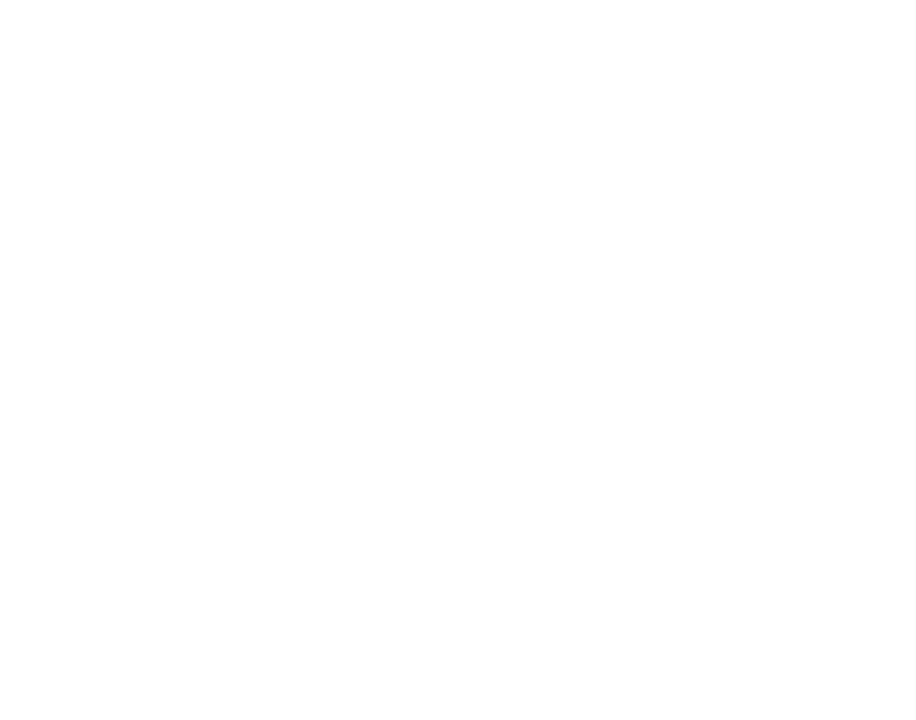
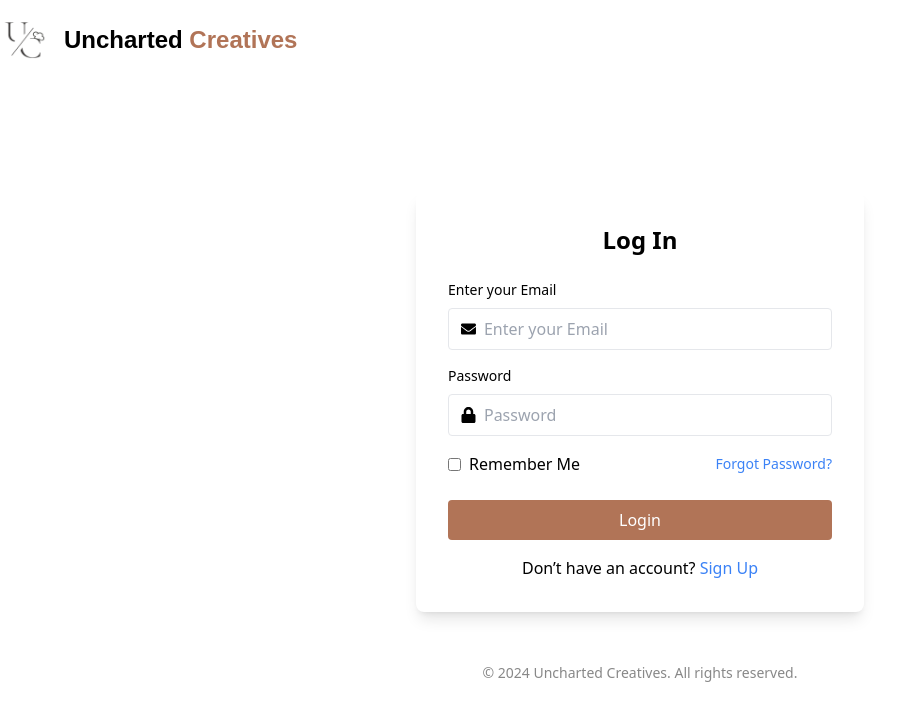
Before and after one commit to Despee2k/CIS2102-uncharted, a React (Vite) app in the folder frontend/: page /login in a window 1280 px wide. Before the commit this address had no page. Shown: the top 720 px of the page, without its empty margins (0-916 px from the left). Built offline with nearby package versions, Linux system fonts and the light colour scheme.

Commit message:
feat: add LoginPage

```diff
--- /dev/null
+++ b/frontend/src/features/LoginPage/Header.jsx
@@ -0,0 +1,24 @@
+
+import { Link } from "react-router-dom";
+
+const Header = () => {
+  return (
+    <div className="container mx-auto flex justify-between items-center mt-4">
+      {/* Logo */}
+      <div className="flex items-center">
+        <img
+          src="../../src/assets/Logo2.png"
+          alt="Logo"
+          className="h-12 w-12 mr-4"
+        />
+        <Link to="/">
+          <span className="text-2xl font-semibold text-black font-heading">
+            Uncharted <span className="text-accent">Creatives</span>
+          </span>
+        </Link>
+      </div>
+    </div>
+  );
+}
+
+export default Header;
--- /dev/null
+++ b/frontend/src/features/LoginPage/LoginForm.jsx
@@ -0,0 +1,88 @@
+import { useState } from 'react';
+import { Link } from 'react-router-dom';
+import { FaEnvelope, FaLock } from 'react-icons/fa';
+
+const LoginForm = () => {
+  const [email, setEmail] = useState('');
+  const [password, setPassword] = useState('');
+  const [error, setError] = useState('');
+
+  const handleLogin = async (e) => {
+    e.preventDefault();
+    try {
+      // Simulate login logic
+      alert('Login successful!');
+      window.location.href = '/';
+    } catch (err) {
+      setError('Invalid email or password');
+    }
+  };
+
+  return (
+    <div className=" flex justify-center pt-32">
+      <div className="bg-white p-8 rounded-lg shadow-lg max-w-md w-full margin-bottom">
+        <h2 className="text-2xl font-bold mb-6 text-center">Log In</h2>
+        <form onSubmit={handleLogin}>
+          <div className="mb-4">
+            <label className="block text-sm font-medium mb-2" htmlFor="email">
+              Enter your Email
+            </label>
+            <div className="flex items-center border rounded px-3 py-2">
+              <FaEnvelope className="text-black-400" />
+              <input
+                type="email"
+                id="email"
+                placeholder="Enter your Email"
+                value={email}
+                onChange={(e) => setEmail(e.target.value)}
+                className="ml-2 w-full border-none focus:outline-none"
+                required
+              />
+            </div>
+          </div>
+          <div className="mb-4">
+            <label className="block text-sm font-medium mb-2" htmlFor="password">
+              Password
+            </label>
+            <div className="flex items-center border rounded px-3 py-2">
+              <FaLock className="text-black-400" />
+              <input
+                type="password"
+                id="password"
+                placeholder="Password"
+                value={password}
+                onChange={(e) => setPassword(e.target.value)}
+                className="ml-2 w-full border-none focus:outline-none"
+                required
+              />
+            </div>
+          </div>
+          <div className="flex items-center justify-between mb-6">
+            <label className="flex items-center">
+              <input type="checkbox" className="mr-2" />
+              Remember Me
+            </label>
+            <Link to="/forgot-password" className="text-blue-500 text-sm">
+              Forgot Password?
+            </Link>
+          </div>
+          <button
+            type="submit"
+            className="w-full bg-[#B17457] text-white py-2 rounded hover:bg-opacity-90 transition duration-300"
+          >
+            Login
+          </button>
+          {error && <p className="text-red-500 mt-2">{error}</p>}
+          <div className="text-center mt-4">
+            <span>Don’t have an account? </span>
+            <Link to="/signup" className="text-blue-500">
+              Sign Up
+            </Link>
+          </div>
+        </form>
+      </div>
+    </div>
+  );
+};
+
+export default LoginForm;
--- /dev/null
+++ b/frontend/src/pages/LoginPage.jsx
@@ -0,0 +1,20 @@
+
+import Header from '../features/LoginPage/Header';
+import LoginForm from '../features/LoginPage/LoginForm';
+import '../styling/AuthPage.css';
+
+const LoginPage = () => {
+    return (
+        <>
+          <Header title="Uncharted Creatives" />
+          <div className="">
+            <LoginForm />
+            <footer className="auth-footer">
+              © 2024 Uncharted Creatives. All rights reserved.
+            </footer>
+          </div>
+        </>
+    );
+};
+
+export default LoginPage;
--- /dev/null
+++ b/frontend/src/styling/AuthPage.css
@@ -0,0 +1,99 @@
+/* Navbar styling */
+.navbar {
+    padding: 20px;
+    text-align: center;
+  }
+
+  .navbar-title {
+    font-size: 24px;
+    font-weight: bold;
+    color: #a0522d;
+  }
+
+  /* Login form container */
+
+
+  .login-form-container {
+    width: 400px;
+    padding: 20px;
+    border: 1px solid #ddd;
+    border-radius: 8px;
+    box-shadow: 0 4px 6px rgba(0, 0, 0, 0.1);
+    text-align: center;
+  }
+
+  .form-title {
+    font-size: 22px;
+    font-weight: bold;
+    margin-bottom: 20px;
+  }
+
+  .login-form label {
+    display: block;
+    text-align: left;
+    font-weight: 600;
+    margin: 10px 0 5px;
+  }
+
+  .login-form input {
+    width: 100%;
+    padding: 10px;
+    margin-bottom: 15px;
+    border: 1px solid #ccc;
+    border-radius: 4px;
+  }
+
+  .form-options {
+    display: flex;
+    justify-content: space-between;
+    align-items: center;
+    margin-bottom: 20px;
+  }
+
+  .forgot-password {
+    color: blue;
+    text-decoration: none;
+  }
+
+  .forgot-password:hover {
+    text-decoration: underline;
+  }
+
+  .login-button {
+    width: 100%;
+    padding: 10px;
+    background-color: #a0522d;
+    color: white;
+    border: none;
+    border-radius: 4px;
+    cursor: pointer;
+  }
+
+  .login-button:hover {
+    background-color: #8b4513;
+  }
+
+  .error-text {
+    color: red;
+    font-size: 14px;
+  }
+
+  .signup-text {
+    margin-top: 15px;
+  }
+
+  .signup-text a {
+    color: blue;
+    text-decoration: none;
+  }
+
+  .signup-text a:hover {
+    text-decoration: underline;
+  }
+
+  .auth-footer {
+    margin-top: 50px;
+    text-align: center;
+    color: #888;
+    font-size: 14px;
+  }
```
Also changed, not shown: frontend/src/App.jsx (+4 -4 lines), frontend/src/assets/Logo2.png (added).
